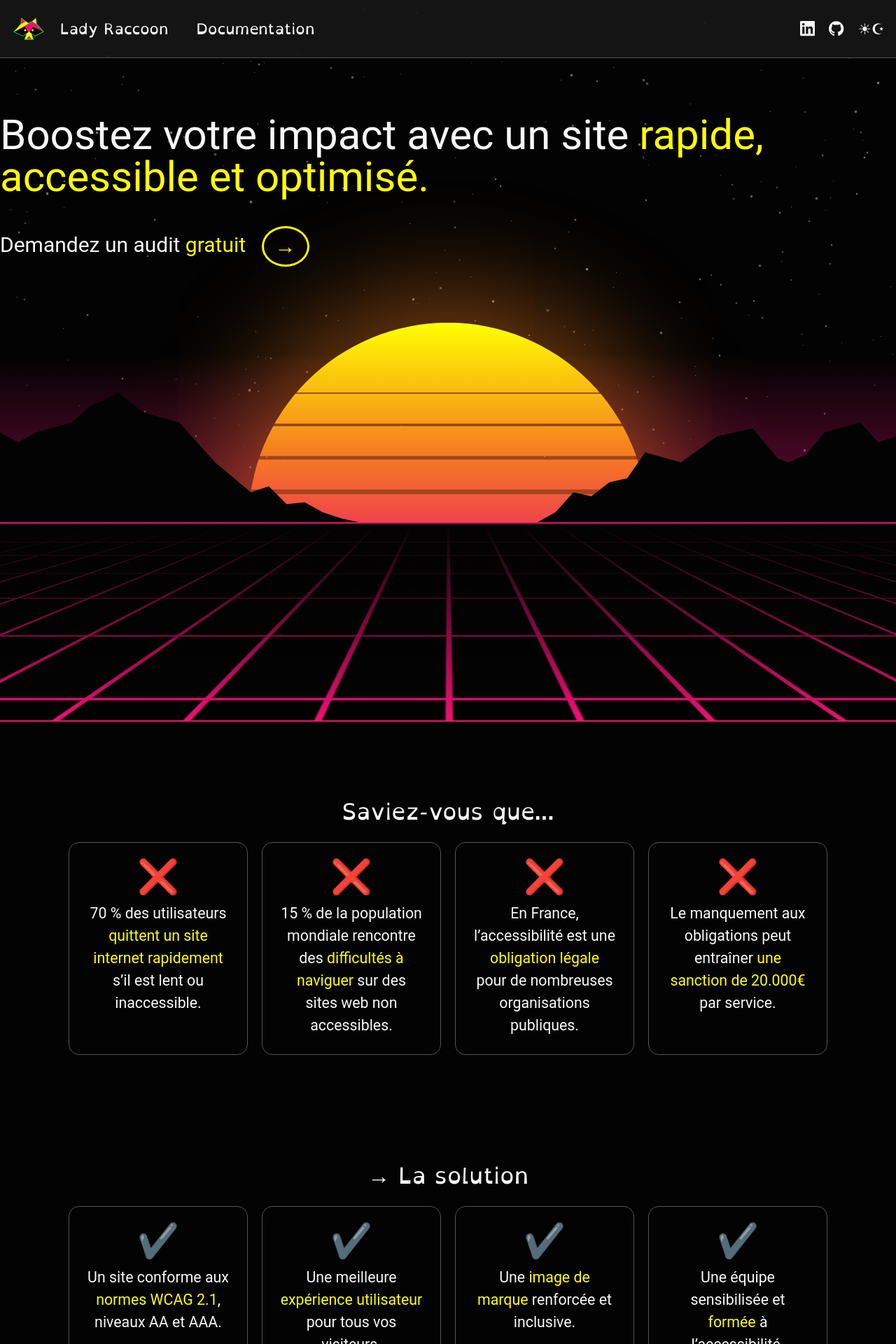
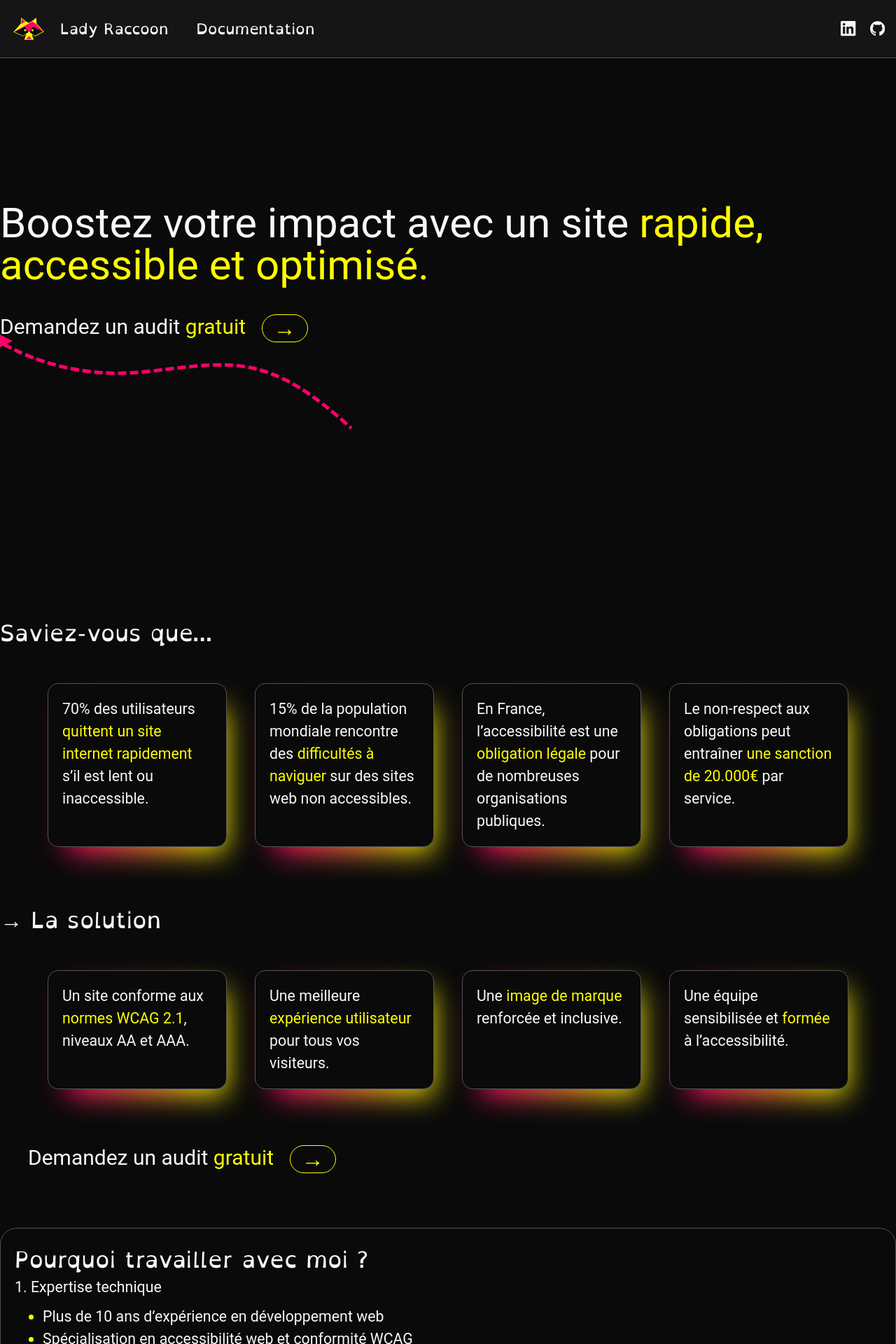
Before and after one commit to angele-henry-dev/lady-raccoon-svelte, a SvelteKit app: page / in a window 1280 px wide. Shown: the top 1920 px of the page at 70% size. Built offline with nearby package versions, Linux system fonts and the light colour scheme.

Commit message:
Colors and cards

```diff
--- a/src/app.css
+++ b/src/app.css
@@ -3,15 +3,18 @@
 @import 'tailwindcss/utilities';
 
 :root {
-    --background: #030303;
+    --background: #0a0a0a;
     --foreground: #f8f8f8;
     --grey: #545454;
 
-    --vt-c-pink: #ed1271;
-    --vt-c-yellow: #ffff00;
-    --vt-c-cyan: #00ffff;
-    /* --vt-c-lime: #00ff33;
-    --vt-c-orange: #F57D1F; */
+    --vt-c-pink: hsl(335, 100%, 50%);       /* ff006a */
+    --vt-c-lime: hsl(132, 100%, 50%);       /* 00ff33 */
+    --vt-c-yellow: hsl(60, 100%, 50%);      /* ffff00 */
+    --vt-c-cyan: hsl(204, 100%, 50%);       /* #00ffff */
+    --vt-c-orange: hsl(26, 100%, 50%);       /* f57d1f */
+
+    --primary: var(--vt-c-yellow);
+    --secondary: var(--vt-c-pink);
 }
 
 @font-face {
@@ -27,9 +30,9 @@
 }
 
 body {
-    font-size: 16pt;
     color: var(--foreground);
     background: var(--background);
+    font-size: 16pt;
     font-family: 'Roboto', sans-serif;
     overflow-x: hidden;
     overflow-y: auto;
@@ -43,6 +46,10 @@ header {
     font-family: 'OpenDyslexic', 'Roboto', sans-serif;
 }
 
+.hero {
+    height: calc(100vh - 83px);
+}
+
 h1 {
     font-family: 'OpenDyslexic', 'Roboto', sans-serif;
     font-size: 2rem;
@@ -53,8 +60,18 @@ a {
     color: var(--foreground);
     transition: 0.4s;
 }
+a.icon {
+    margin-left: 15px;
+    font-weight: 900;
+    font-size: 2rem;
+    color: var(--primary);
+    border: 1px solid var(--primary);
+    border-radius: 50px;
+    padding: 0px 16px;
+}
 a:hover {
-    color: var(--vt-c-pink);
+    border-color: var(--secondary);
+    color: var(--secondary);
 }
 
 ul {
@@ -63,45 +80,43 @@ ul {
     padding: 0;
 }
 ul li::marker {
-    color: var(--vt-c-pink);
+    color: var(--primary);
 }
 
 .highlight {
-    color: var(--vt-c-yellow);
+    color: var(--primary);
 }
 
-button {
-    padding: 8px 16px;
-    border: 3px solid var(--vt-c-yellow);
-    color: var(--vt-c-yellow);
-    background-color: var(--background);
-    cursor: pointer;
-    border-radius: 5px;
-    transition: all 0.3s;
-}
-button.icon {
-    border-radius: 50%;
-    margin-left: 15px;
-    font-weight: 900;
-}
-button.alone {
-    color: var(--foreground);
-    border-width: 0;
-    background: none;
-    padding: 0;
-    margin: 0;
-}
-button.active,
-button:hover {
-    border-color: var(--vt-c-pink);
-    color: var(--vt-c-pink);
-}
+/* Cards */
 
 .card {
-    background-color: var(--background);
-    border: 1px solid var(--grey);
+    position: relative;
+    z-index: 1;
+}
+.card-info {
+    padding: 20px;
+    background: var(--background);
+    border-width: 1px;
+    width: 100%;
+    height: 100%;
     border-radius: 15px;
-    padding: 25px;
+}
+.card::after {
+    position: absolute;
+    content: "";
+    top: 10px;
+    left: 0;
+    right: 0;
+    z-index: -1;
+    height: 110%;
+    width: 110%;
+    transform: scale(0.8);
+    filter: blur(25px);
+    background: linear-gradient(to left, var(--primary) 0%, var(--secondary) 100%);
+    transition: opacity .5s;
+}
+.card:hover::after {
+    opacity: 0;
 }
 
 /* Custom scrollbar */
@@ -116,7 +131,7 @@ body::-webkit-scrollbar-track {
     background: #303030;
 }
 body::-webkit-scrollbar-thumb {
-    background-color: var(--vt-c-pink);
+    background-color: var(--secondary);
 }
 
 /* Responsiveness */
--- a/src/routes/+layout.svelte
+++ b/src/routes/+layout.svelte
@@ -6,7 +6,7 @@
 	let { children } = $props();
 </script>
 
-<header class="sticky top-0 z-50 p-4 border-b">
+<header class="p-4 border-b">
 	<nav class="container flex justify-between items-center w-full mx-auto">
 		<div class="flex-grow flex items-center gap-10">
 			<Logo />
@@ -15,7 +15,6 @@
 		<div class="flex gap-5 items-center">
 			<LinkedIn />
 			<Github />
-			<button class="alone" type="button">☀☪</button>
 		</div>
 	</nav>
 </header>
--- a/src/routes/+page.svelte
+++ b/src/routes/+page.svelte
@@ -1,4 +1,5 @@
 <script>
+	import Audit from "./_components/Audit.svelte";
 	import BackgroundRetro from "./_components/design/BackgroundRetro.svelte";
 	import BackgroundStars from "./_components/design/BackgroundStars.svelte";
 	import Arrow from "./_components/svg/Arrow.svelte";
@@ -9,65 +10,68 @@
 	<meta name="Description" content="Boostez votre impact avec un site rapide, accessible et optimisé" />
 </svelte:head>
 
-<BackgroundStars />
-
-<div class="my-20 container mx-auto">
-    <div>
+<div class="dark hero w-full flex flex-col justify-around">
+  <div class="container mx-auto">
     <p class="text-4xl md:text-6xl mb-10">Boostez votre impact avec un site <span class="highlight">rapide, accessible et optimisé.</span></p>
-      <p class="text-xl md:text-3xl">
-        Demandez un audit <span class="highlight">gratuit</span>
-        <button class="icon align-middle" type="button">→</button>
-    </p>
+    <Audit />
+    <Arrow />
   </div>
 </div>
 
-<BackgroundRetro />
-
-<div class='my-20 p-6 text-center mx-auto'>
+<div class="my-20 container mx-auto">
   <h1>Saviez-vous que...</h1>
-  <div class="my-5 flex flex-row flex-wrap gap-5 justify-center">
+  <div class="my-12 flex flex-row flex-wrap gap-10 justify-center">
     <div class="card w-64">
-      <p class="text-5xl mb-3">❌</p>
-      <p>70 % des utilisateurs <span class="highlight">quittent un site internet rapidement</span> s’il est lent ou inaccessible.</p>
+      <div class="card-info">
+        <p>70% des utilisateurs <span class="highlight">quittent un site internet rapidement</span> s’il est lent ou inaccessible.</p>
+      </div>
     </div>
     <div class="card w-64">
-      <p class="text-5xl mb-3">❌</p>
-      <p>15 % de la population mondiale rencontre des <span class="highlight">difficultés à naviguer</span> sur des sites web non accessibles.</p>
+      <div class="card-info">
+        <p>15% de la population mondiale rencontre des <span class="highlight">difficultés à naviguer</span> sur des sites web non accessibles.</p>
+      </div>
     </div>
     <div class="card w-64">
-      <p class="text-5xl mb-3">❌</p>
+      <div class="card-info">
         <p>En France, l’accessibilité est une <span class="highlight">obligation légale</span> pour de nombreuses organisations publiques.</p>
       </div>
+    </div>
     <div class="card w-64">
-      <p class="text-5xl mb-3">❌</p>
-      <p>Le manquement aux obligations peut entraîner <span class="highlight">une sanction de 20.000€</span> par service.</p>
+      <div class="card-info">
+        <p>Le non-respect aux obligations peut entraîner <span class="highlight">une sanction de 20.000€</span> par service.</p>
+      </div>
     </div>
   </div>
 </div>
 
-<div class='my-20 p-6 text-center mx-auto'>
+<div class='my-20 container mx-auto'>
   <h1>→ La solution</h1>
-  <div class="my-5 flex flex-row flex-wrap gap-5 justify-center">
+  <div class="my-12 flex flex-row flex-wrap gap-10 justify-center">
     <div class="card w-64">
-      <p class="text-5xl mb-3">✔️</p>
+      <div class="card-info">
         <p>Un site conforme aux <span class="highlight">normes WCAG 2.1</span>, niveaux AA et AAA.</p>
       </div>
+    </div>
     <div class="card w-64">
-      <p class="text-5xl mb-3">✔️</p>
+      <div class="card-info">
         <p>Une meilleure <span class="highlight">expérience utilisateur</span> pour tous vos visiteurs.</p>
       </div>
+    </div>
     <div class="card w-64">
-      <p class="text-5xl mb-3">✔️</p>
+      <div class="card-info">
         <p>Une <span class="highlight">image de marque</span> renforcée et inclusive.</p>
       </div>
+    </div>
     <div class="card w-64">
-      <p class="text-5xl mb-3">✔️</p>
+      <div class="card-info">
         <p>Une équipe sensibilisée et <span class="highlight">formée</span> à l’accessibilité.</p>
       </div>
     </div>
   </div>
+</div>
+<Audit classes="m-10" />
 
-<div class='my-20 container mx-auto rounded-3xl border-4 p-5'>
+<div class='my-20 container mx-auto rounded-3xl border p-5'>
   <h1>Pourquoi travailler avec moi ?</h1>
 
   <h2>1. Expertise technique</h2>
@@ -88,6 +92,7 @@
     <li>Support continu pour garantir une accessibilité optimale</li>
   </ul>
 </div>
+<Audit classes="m-10" />
 
 <div class='my-20 container mx-auto'>
   <h1>Mon offre en détail</h1>
@@ -141,3 +146,4 @@
     </li>
   </ul>
 </div>
+<Audit classes="m-10" />
--- /dev/null
+++ b/src/routes/_components/Audit.svelte
@@ -0,0 +1,8 @@
+<script>
+    let { classes = "" } = $props();
+</script>
+
+<p class="text-xl md:text-3xl { classes }">
+    Demandez un audit <span class="highlight">gratuit</span>
+    <a class="icon align-middle" target="_blank" href="https://app.lemcal.com/@angelehenry">→</a>
+</p>
--- a/src/routes/_components/design/BackgroundRetro.svelte
+++ b/src/routes/_components/design/BackgroundRetro.svelte
@@ -116,7 +116,7 @@
 }
 .retroSun,
 .retroSunShadow {
-  --glow-color: #F57D1F;
+  --glow-color: var(--vt-c-orange);
   border-radius: 50%;
 }
 .retroSun {
--- a/src/routes/_components/svg/Arrow.svelte
+++ b/src/routes/_components/svg/Arrow.svelte
@@ -1,12 +1,12 @@
 <svg width="315px" height="107px" viewBox="0 0 315 107" version="1.1" style="overflow:visible">
     <g  id="Page-1" stroke="none" stroke-width="1" fill="none" fill-rule="evenodd">
-        <path id="Path-1" class="path" fill="none" stroke="var(--vt-c-yellow)" stroke-width="5" stroke-linejoin="round" stroke-miterlimit="10" d="M1.4,2.1c0,0,86,57,211.5,41.5s172.5-24.5,289,81"/>
+        <path id="Path-1" class="path" fill="none" stroke="var(--secondary)" stroke-width="5" stroke-linejoin="round" stroke-miterlimit="10" d="M1.4,2.1c0,0,86,57,211.5,41.5s172.5-24.5,289,81"/>
         <path class="dashed" fill="none" stroke="var(--background)" stroke-width="8" stroke-linejoin="round" stroke-miterlimit="10" d="M1.4,2.1c0,0,86,57,211.5,41.5s172.5-24.5,289,81"/>
-        <polyline id="arrow" points="0,-9 18,0 0,9 5,0" fill="var(--vt-c-yellow)">
+        <polygon id="arrow" points="0,-9 18,0 0,9" fill="var(--secondary)">
             <animateMotion rotate="auto" begin="1s" dur="1.6s" repeatCount="1" fill="freeze">
                 <mpath xlink:href="#Path-1" />
             </animateMotion>
-        </polyline>
+        </polygon>
     </g>
 </svg>
 
--- a/src/routes/_components/svg/Github.svelte
+++ b/src/routes/_components/svg/Github.svelte
@@ -12,6 +12,6 @@
         fill: var(--foreground);
     }
     svg:hover {
-        fill: var(--vt-c-pink);
+        fill: var(--secondary);
     }
 </style>
--- a/src/routes/_components/svg/LinkedIn.svelte
+++ b/src/routes/_components/svg/LinkedIn.svelte
@@ -12,6 +12,6 @@
         fill: var(--foreground);
     }
     svg:hover {
-        fill: var(--vt-c-pink);
+        fill: var(--secondary);
     }
 </style>
--- a/src/routes/_components/svg/Logo.svelte
+++ b/src/routes/_components/svg/Logo.svelte
@@ -39,13 +39,13 @@ let { size = "50px" } = $props();
   overflow: hidden;
 }
 .cls-2 {
-  fill: var(--vt-c-pink);
+  fill: var(--secondary);
 }
 .cls-3 {
-  fill: var(--vt-c-yellow);
+  fill: var(--primary);
 }
 .cls-4 {
-  fill: #00ff33;
+  fill: var(--primary);
 }
 
 .cls-2::before,
@@ -57,7 +57,7 @@ let { size = "50px" } = $props();
   left: 0;
   width: 100%;
   height: 100%;
-  background: linear-gradient(to left, var(--vt-c-pink), transparent);
+  background: linear-gradient(to left, var(--secondary), transparent);
   transform: translateX(100%);
   transition: transform 1s ease-out;
   z-index: 1;
@@ -72,6 +72,6 @@ a:hover .cls-4::before {
 a:hover .cls-2,
 a:hover .cls-3,
 a:hover .cls-4 {
-  fill: var(--vt-c-pink);
+  fill: var(--secondary);
 }
 </style>
```
Lines whose indentation alone changed are shown as unchanged.
